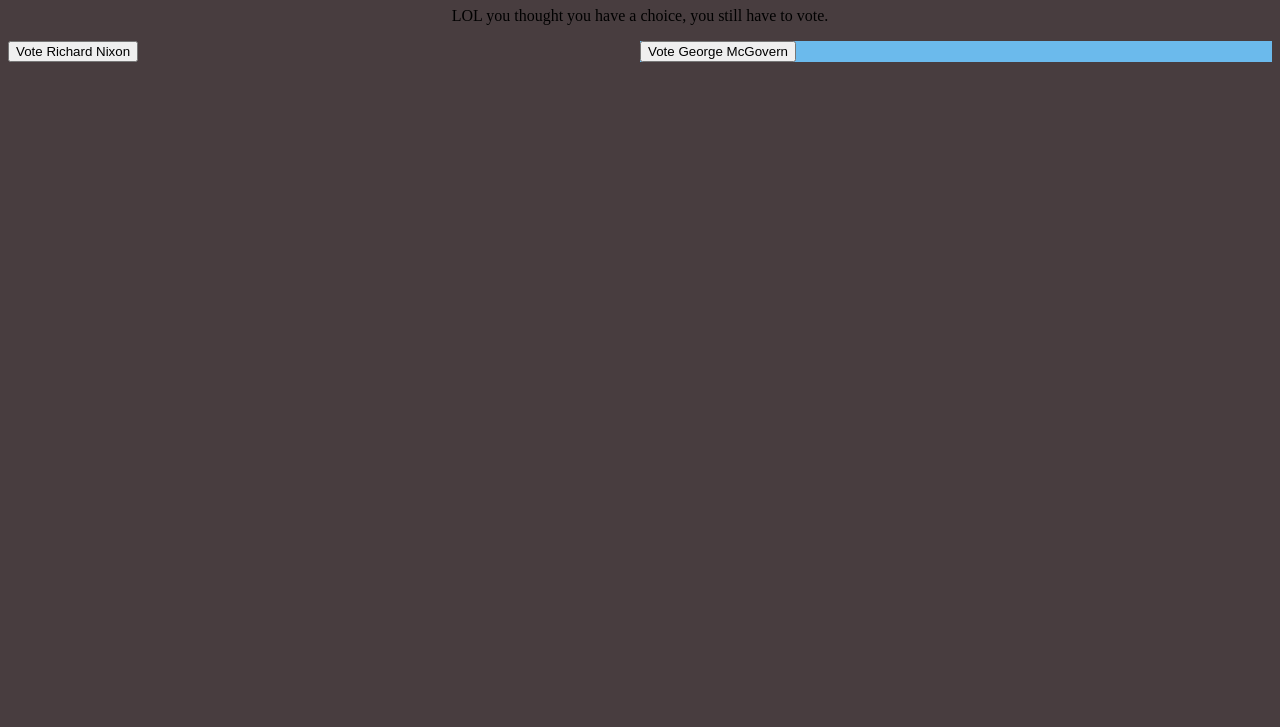
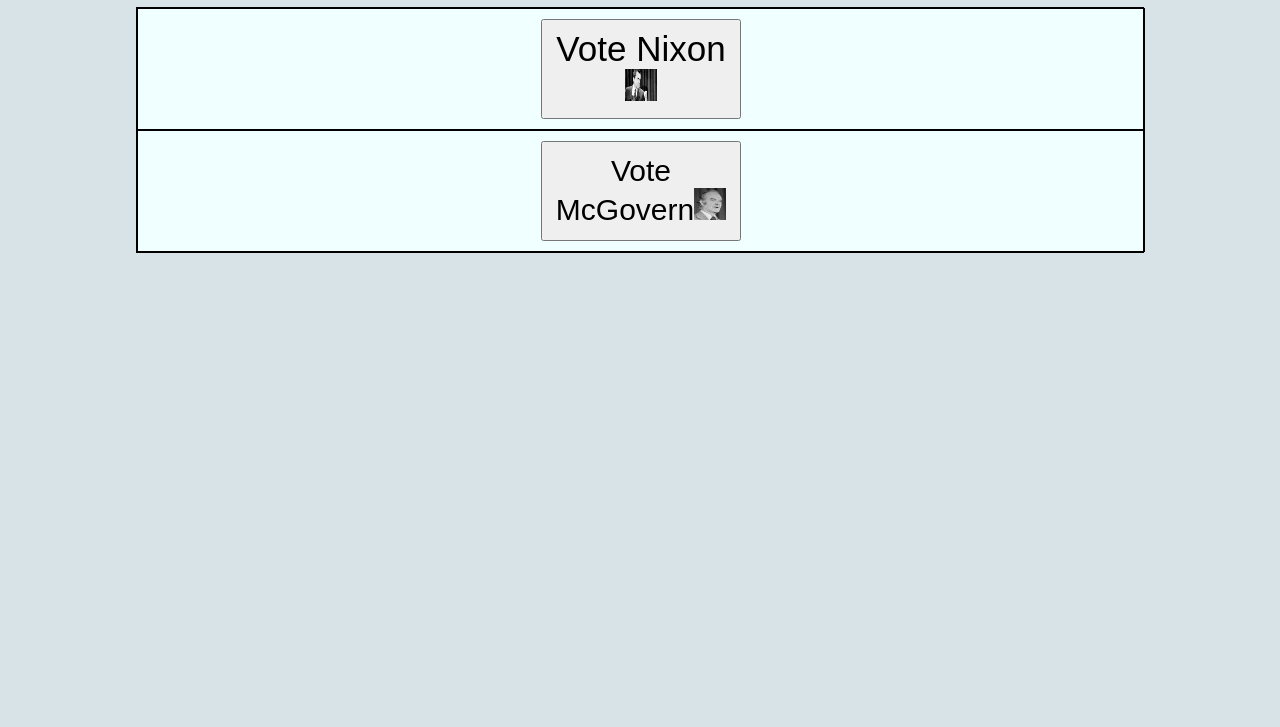
Before and after one commit to CBrown44/fakevotingpage, a plain HTML site: page scamVote.html in a window 1280 px wide. Shown: the part 73-800 px from the top of the page. Drawn offline with Linux system fonts and the light colour scheme.

Commit message:
Started on the javascript part andded my pics and fixed some styling

```diff
--- a/java.js
+++ b/java.js
@@ -0,0 +1,21 @@
+window.addEventListener('load', (e) =>{
+    alert("You're Bad LOL!");
+});
+
+function voteHere() {
+    alert("Welcome to The 1990 something election");
+}
+function myFunction() {
+    alert("Bro, You sure?");
+    alert ('Positivly sure?');
+    alert ('Bro, you for real?');
+    alert('Come on bro, just vote Nixon');
+}
+function bigHead(x) {
+    x.style.height = "80px";
+    x.style.width = "80px";
+}
+function smollHead(x) {
+x.style.height = "10px";
+x.style.width = "10px";
+}
--- a/scamVote.html
+++ b/scamVote.html
@@ -4,20 +4,23 @@
     <meta charset="UTF-8">
     <meta name="viewport" content="width=device-width, initial-scale=1.0">
     <meta http-equiv="X-UA-Compatible" content="ie=edge">
-    <link href="styles.css" rel="stylesheet">
-    <title>You're Getting Scammed</title>
+    <link rel="stylesheet" href="styles.css">
+    <script src="java.js"></script>
+    <title>You're getting scammed lol no way out of it imma make this so long you can't even see it lol bruh bruh bruh bruh bruh bruh bruh bruh bruh bruh bruh bruh bruh bruh bruh bruh bruh bruh bruh bruh bruh bruh bruh bruh bruh bruh bruh bruh</title>
 </head>
-<body>
-    <h1>Click a Canitade to Vote for them.</h1>
-    <p>LOL you thought you have a choice, you still have to vote.</p>
-
-    <div class="row">
-        <div class="col-1-2" id="rep">
-            <button>Vote Richard Nixon</button>
+<body onload="voteHere()">
+    <h1>HaHa Funny Voting Thing Go BRRRRRRRRRRRRRRR</h1>
+    <form>
+        <div class="row nixBox ">
+            <div class="col-1-1 nixon">
+                <button onclick="vnixon()"  class="rNixon" type="button" id="nbutton" name="elector" value="Nixon">Vote Nixon<img onmouseover="bigHead(this)" onmouseout="smollHead(this)" src="nixon.jpeg" alt="Smiley" width="32" height="32"></button>
+            </div>
         </div>
-        <div class="col-1-2" id="dem">
-            <button>Vote George McGovern</button>
+        <div class="row mcBox">
+            <div class="col-1-1 mc">
+                <button onclick="myFunction()"  class="rMcGovern" type="button" id="mbutton" name="elector" value="McGovern">Vote McGovern<img onmouseover="bigHead(this)" onmouseout="smollHead(this)" src="dumbman.jpeg" alt="Smiley" width="32" height="32"></button>
+            </div>
         </div>
-    </div>
+    </form>
 </body>
 </html>
--- a/styles.css
+++ b/styles.css
@@ -1,34 +1,40 @@
+html{
+    background-color:  #d8e3e7;
+}
 body{
-    background: #483D3F;
-}
-
-.col-1-2{
-    float: left;
-    width: 50%;
-}
-
-div#dem{
-    background: #6BBAEC;
-}
-
-h1{
     text-align: center;
 }
-
-p{
+form{
+    border: 1px solid black;
     text-align: center;
+    font-size: 40px;
+    background-color: azure;
+    position: center;
+    margin-left: 8rem;
+    margin-right: 8rem;
 }
-
-.container {
-    height: 200px;
-    position: relative;
+.rNixon{
+    margin-top: 10px;
+    margin-bottom: 10px;
+    width: 200px;
+    height: 100px;
+    font-size: 35px;
 }
-
-.center {
-    margin: 0;
-    position: absolute;
-    top: 50%;
-    left: 50%;
-    -ms-transform: translate(-50%, -50%);
-    transform: translate(-50%, -50%);
+.nixButton{
+    text-decoration: none;
 }
+.nixon{
+    border: 1px solid black;
+}
+.mc{
+    border: 1px solid black;
+}
+.rMcGovern{
+    margin-top: 10px;
+    margin-bottom: 10px;
+    width: 200px;
+    height: 100px;
+    font-size: 30px;
+    text-decoration: none;
+}
+div.col-1-1{width:100%}
```
Also changed, not shown: bruh.png (added), dumbman.jpeg (added), images copy.png (added), images.png (added), nixon.jpeg (added).
